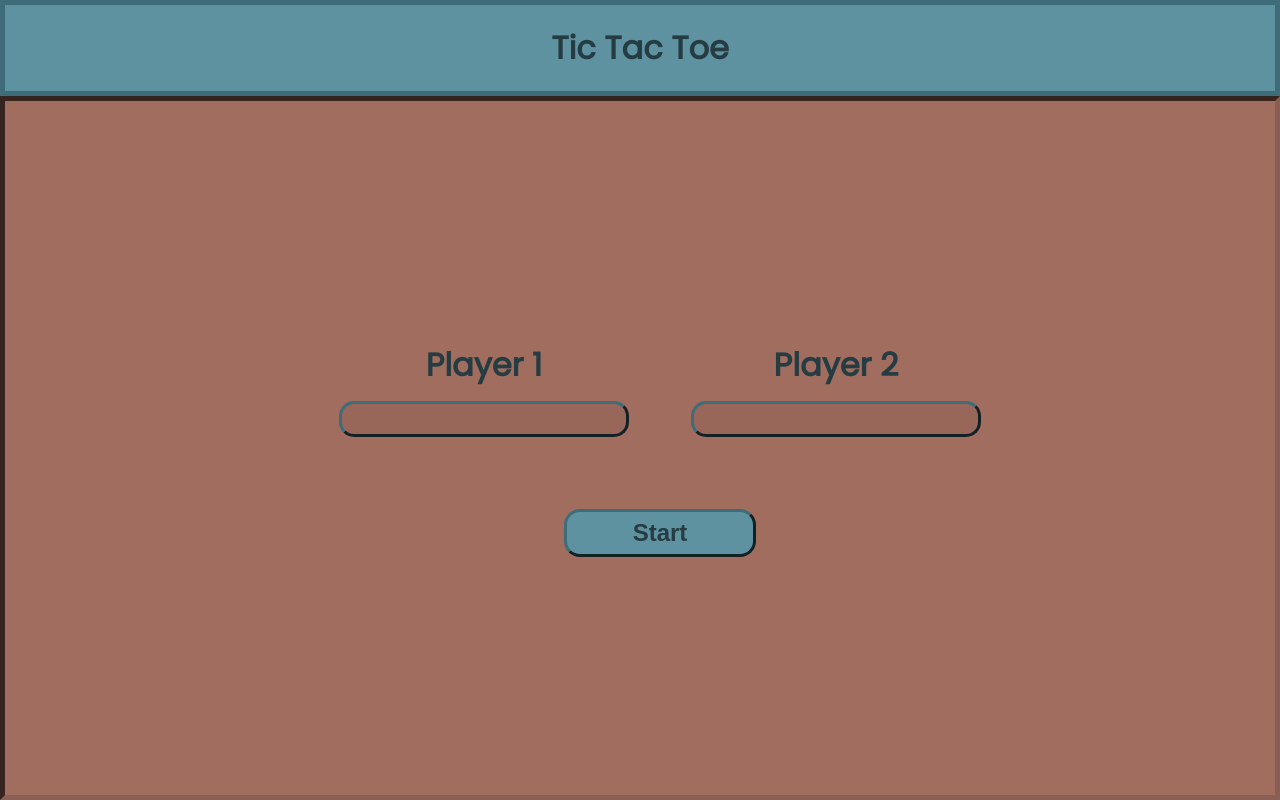
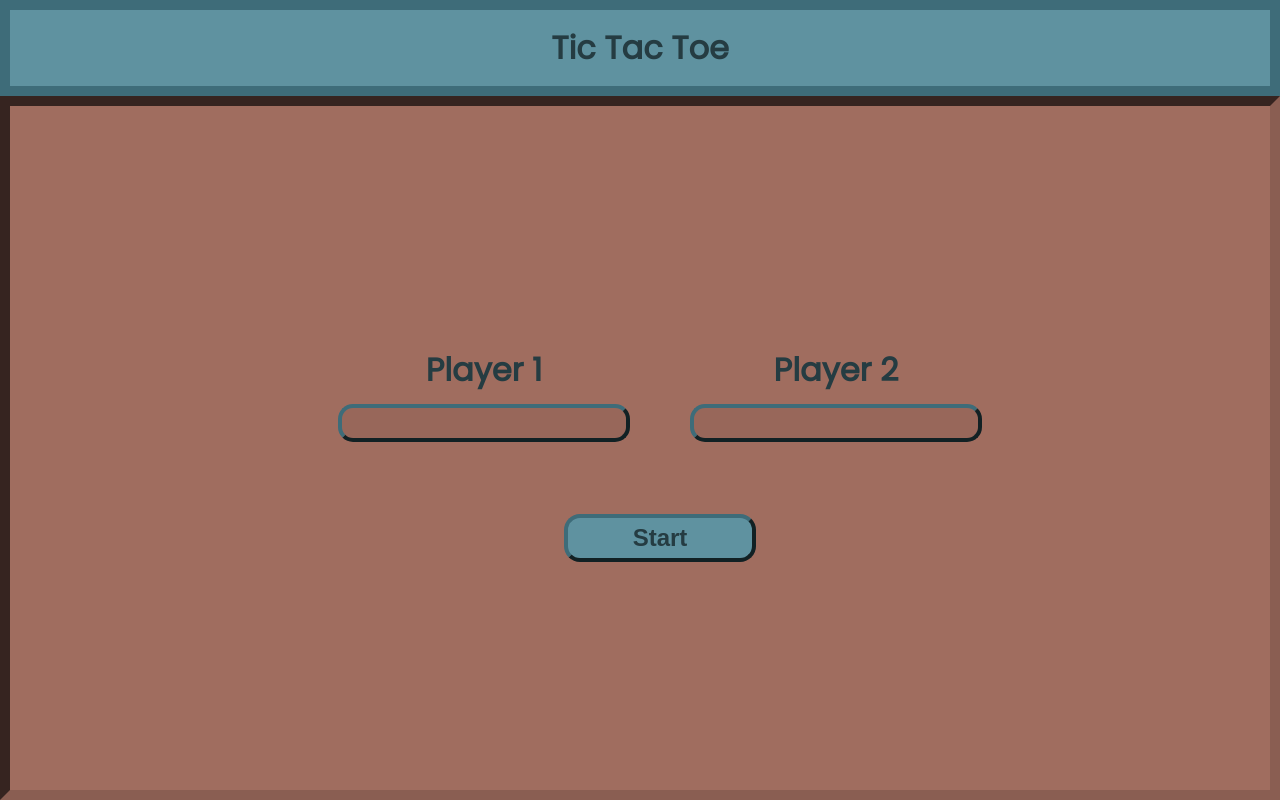
Before and after one commit to JoaoMateus98/tic-Tac-Toe, a plain HTML site: page index.html in a window 1280 px wide. Drawn offline with Linux system fonts and the light colour scheme.

Commit message:
made borders bigger

```diff
--- a/style.css
+++ b/style.css
@@ -27,7 +27,7 @@ body {
     height: 6rem;
     width: 100%;
     background-color: var(--primary-color);
-    border: 5px solid #3e6c79;
+    border: 10px solid #3e6c79;
     font-weight: 900;
     color: rgb(37, 60, 66);
 }
@@ -38,7 +38,7 @@ body {
     justify-content: center;
     align-items: flex-start;
     box-sizing: border-box;
-    border: 5px inset #8a5e52;
+    border: 10px inset #8a5e52;
     width: 100%;
     flex-grow: 1;
 }
@@ -65,7 +65,7 @@ input {
     width: 17rem;
     font-size: 1.5rem;
     font-weight: 900;
-    border: 3px outset #3e6c79;
+    border: 4px outset #3e6c79;
     background-color: rgba(0, 0, 0, 0.05);
     padding-left: 10px;
     border-radius: 15px;
@@ -98,7 +98,7 @@ input {
     color: rgb(37, 60, 66);
     height: 3rem;
     width: 12rem;
-    border: 3px outset #3e6c79;
+    border: 4px outset #3e6c79;
     border-radius: 1rem;
 }
 
```
